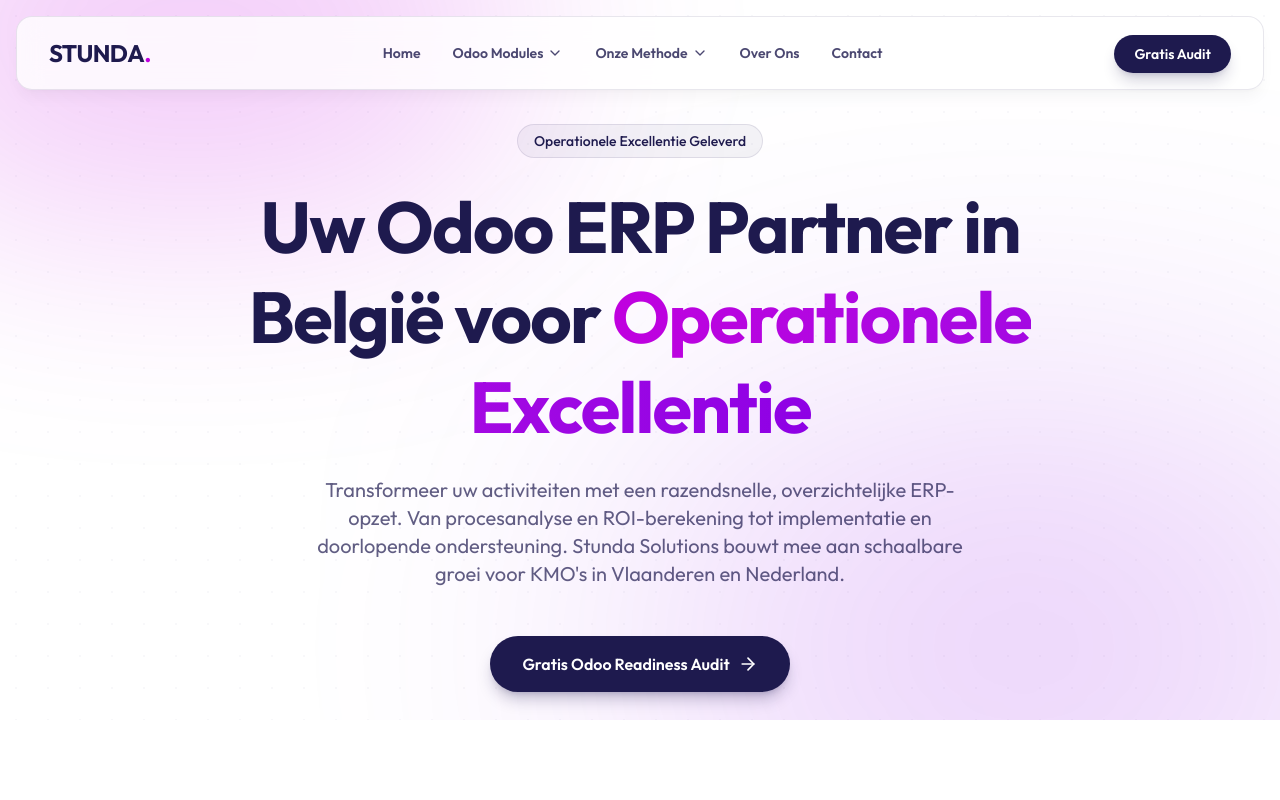
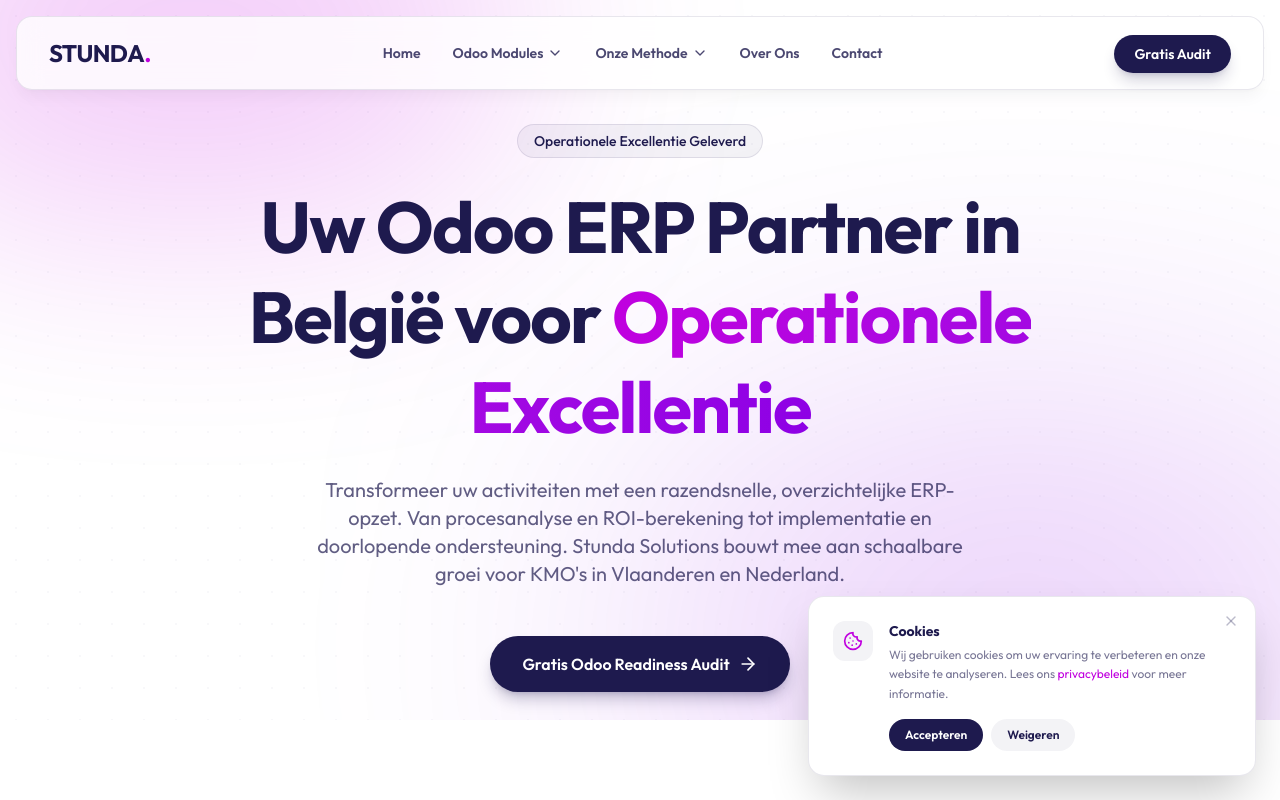
Before and after one commit to TheBeastic/stunda-solutions, a Next.js app: page / in a window 1280 px wide. Shown: the top 800 px of the page. Built offline with nearby package versions, Linux system fonts and the light colour scheme.

Commit message:
feat: add GDPR cookie consent banner

```diff
--- a/src/app/layout.tsx
+++ b/src/app/layout.tsx
@@ -3,6 +3,7 @@
 import "./globals.css";
 import Navbar from "@/components/Navbar";
 import Footer from "@/components/Footer";
+import CookieBanner from "@/components/CookieBanner";
 
 const outfit = Outfit({
   variable: "--font-outfit",
@@ -211,6 +212,7 @@
           {children}
         </div>
         <Footer />
+        <CookieBanner />
       </body>
     </html>
   );
--- /dev/null
+++ b/src/components/CookieBanner.tsx
@@ -0,0 +1,86 @@
+"use client";
+
+import { useState, useEffect } from "react";
+import Link from "next/link";
+import { motion, AnimatePresence } from "framer-motion";
+import { Cookie, X } from "lucide-react";
+
+export default function CookieBanner() {
+    const [isVisible, setIsVisible] = useState(false);
+
+    useEffect(() => {
+        const consent = localStorage.getItem("cookie-consent");
+        if (!consent) {
+            // Show banner after a short delay for better UX
+            const timer = setTimeout(() => setIsVisible(true), 1500);
+            return () => clearTimeout(timer);
+        }
+    }, []);
+
+    const handleAccept = () => {
+        localStorage.setItem("cookie-consent", "accepted");
+        setIsVisible(false);
+    };
+
+    const handleDecline = () => {
+        localStorage.setItem("cookie-consent", "declined");
+        setIsVisible(false);
+    };
+
+    return (
+        <AnimatePresence>
+            {isVisible && (
+                <motion.div
+                    initial={{ y: 100, opacity: 0 }}
+                    animate={{ y: 0, opacity: 1 }}
+                    exit={{ y: 100, opacity: 0 }}
+                    transition={{ duration: 0.4, ease: "easeOut" }}
+                    className="fixed bottom-4 left-4 right-4 md:left-auto md:right-6 md:bottom-6 md:max-w-md z-50"
+                >
+                    <div className="bg-white rounded-2xl shadow-2xl border border-brand-indigo/10 p-6 relative">
+                        {/* Close button */}
+                        <button
+                            onClick={handleDecline}
+                            className="absolute top-3 right-3 p-1 text-brand-indigo/30 hover:text-brand-indigo/60 transition-colors"
+                            aria-label="Sluiten"
+                        >
+                            <X className="w-4 h-4" />
+                        </button>
+
+                        <div className="flex gap-4 items-start">
+                            <div className="flex-shrink-0 w-10 h-10 rounded-xl bg-brand-indigo/5 flex items-center justify-center">
+                                <Cookie className="w-5 h-5 text-brand-magenta" />
+                            </div>
+                            <div className="flex-1">
+                                <h3 className="font-bold text-brand-indigo text-sm mb-1">
+                                    Cookies
+                                </h3>
+                                <p className="text-brand-indigo/60 text-xs leading-relaxed mb-4">
+                                    Wij gebruiken cookies om uw ervaring te verbeteren en onze website te analyseren. Lees ons{" "}
+                                    <Link href="/privacy" className="text-brand-magenta hover:underline">
+                                        privacybeleid
+                                    </Link>{" "}
+                                    voor meer informatie.
+                                </p>
+                                <div className="flex gap-2">
+                                    <button
+                                        onClick={handleAccept}
+                                        className="px-4 py-2 bg-brand-indigo text-white text-xs font-semibold rounded-full hover:bg-brand-indigo/90 transition-all hover:scale-105 active:scale-95"
+                                    >
+                                        Accepteren
+                                    </button>
+                                    <button
+                                        onClick={handleDecline}
+                                        className="px-4 py-2 bg-brand-indigo/5 text-brand-indigo text-xs font-semibold rounded-full hover:bg-brand-indigo/10 transition-all"
+                                    >
+                                        Weigeren
+                                    </button>
+                                </div>
+                            </div>
+                        </div>
+                    </div>
+                </motion.div>
+            )}
+        </AnimatePresence>
+    );
+}
```
